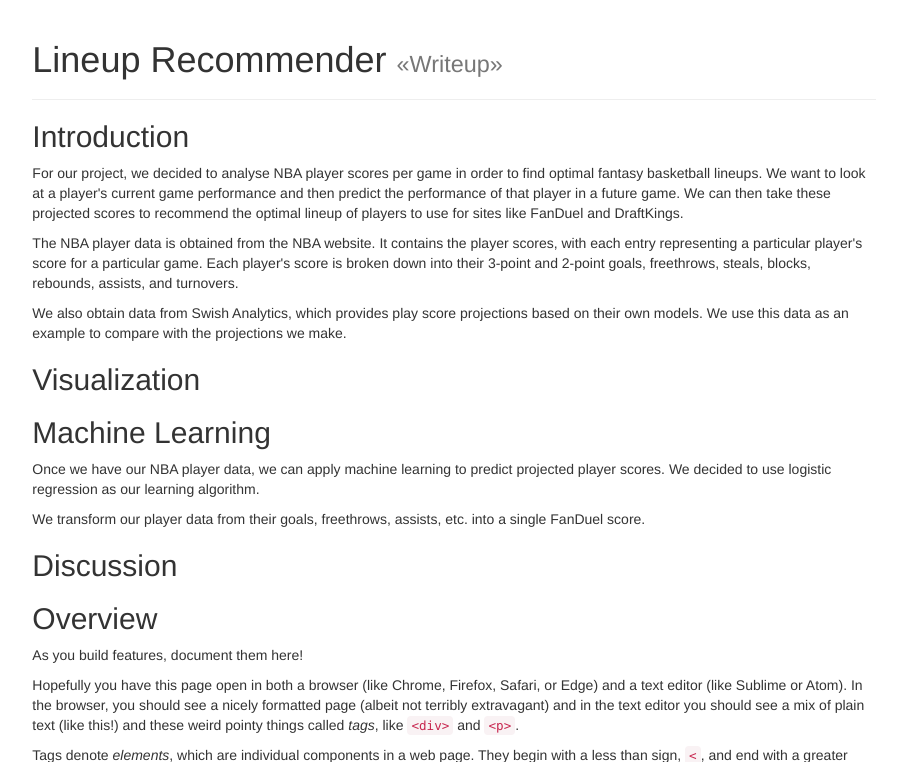
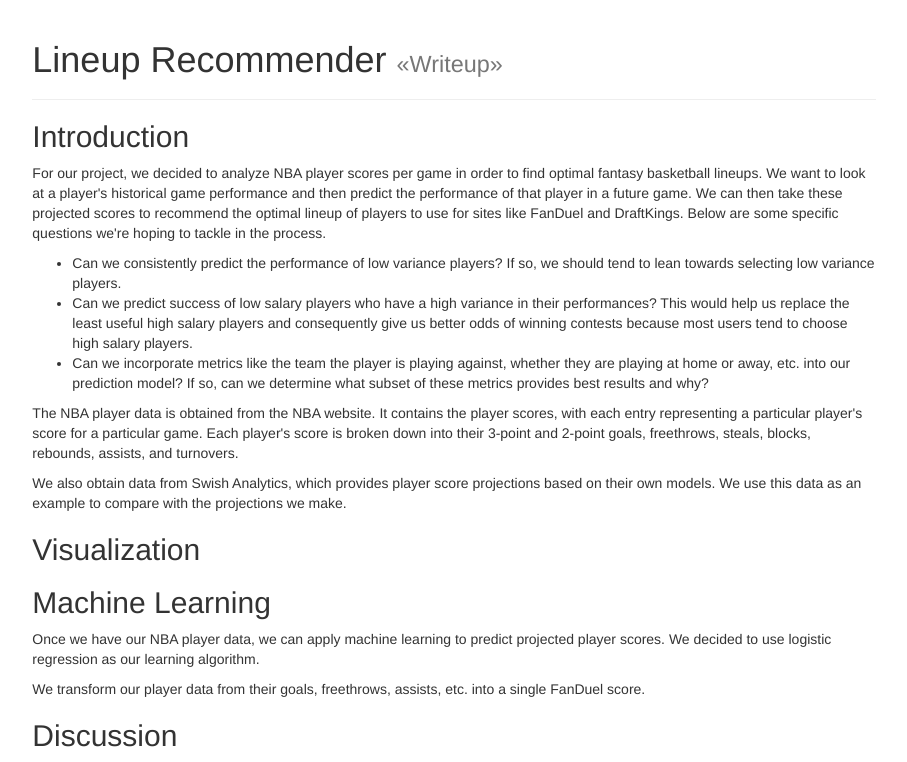
Before and after one commit to steffanigomez323/LineupRecommender, a Flask app: page /writeup in a window 1280 px wide. Shown: the top 762 px of the page, without its empty margins (186-1093 px from the left). Run offline with Flask 2, Linux system fonts and the light colour scheme; some libraries are stand-ins or nearby versions.

Commit message:
made a bunch of changes to writeup

```diff
--- a/templates/writeup.html
+++ b/templates/writeup.html
@@ -8,9 +8,15 @@
             </div>
 
             <h2>Introduction</h2>
-            <p>For our project, we decided to analyse NBA player scores per game in order to find optimal fantasy basketball lineups. We want to look at a player's current game performance and then predict the performance of that player in a future game. We can then take these projected scores to recommend the optimal lineup of players to use for sites like FanDuel and DraftKings.</p>
+            <p>For our project, we decided to analyze NBA player scores per game in order to find optimal fantasy basketball lineups. We want to look at a player's historical game performance and then predict the performance of that player in a future game. We can then take these projected scores to recommend the optimal lineup of players to use for sites like FanDuel and DraftKings. Below are some specific questions we're hoping to tackle in the process.</p>
+            <ul>
+                <li>Can we consistently predict the performance of low variance players? If so, we should tend to lean towards selecting low variance players.
+                <li>Can we predict success of low salary players who have a high variance in their performances? This would help us replace the least useful high salary players and consequently give us better odds of winning contests because most users tend to choose high salary players.
+                <li>Can we incorporate metrics like the team the player is playing against, whether they are playing at home or away, etc. into our prediction model? If so, can we determine what subset of these metrics provides best results and why?
+            </ul>
             <p>The NBA player data is obtained from the NBA website. It contains the player scores, with each entry representing a particular player's score for a particular game. Each player's score is broken down into their 3-point and 2-point goals, freethrows, steals, blocks, rebounds, assists, and turnovers.</p>
-            <p>We also obtain data from Swish Analytics, which provides play score projections based on their own models. We use this data as an example to compare with the projections we make.</p>
+
+            <p>We also obtain data from Swish Analytics, which provides player score projections based on their own models. We use this data as an example to compare with the projections we make.</p>
 
             <p></p>
 
```
